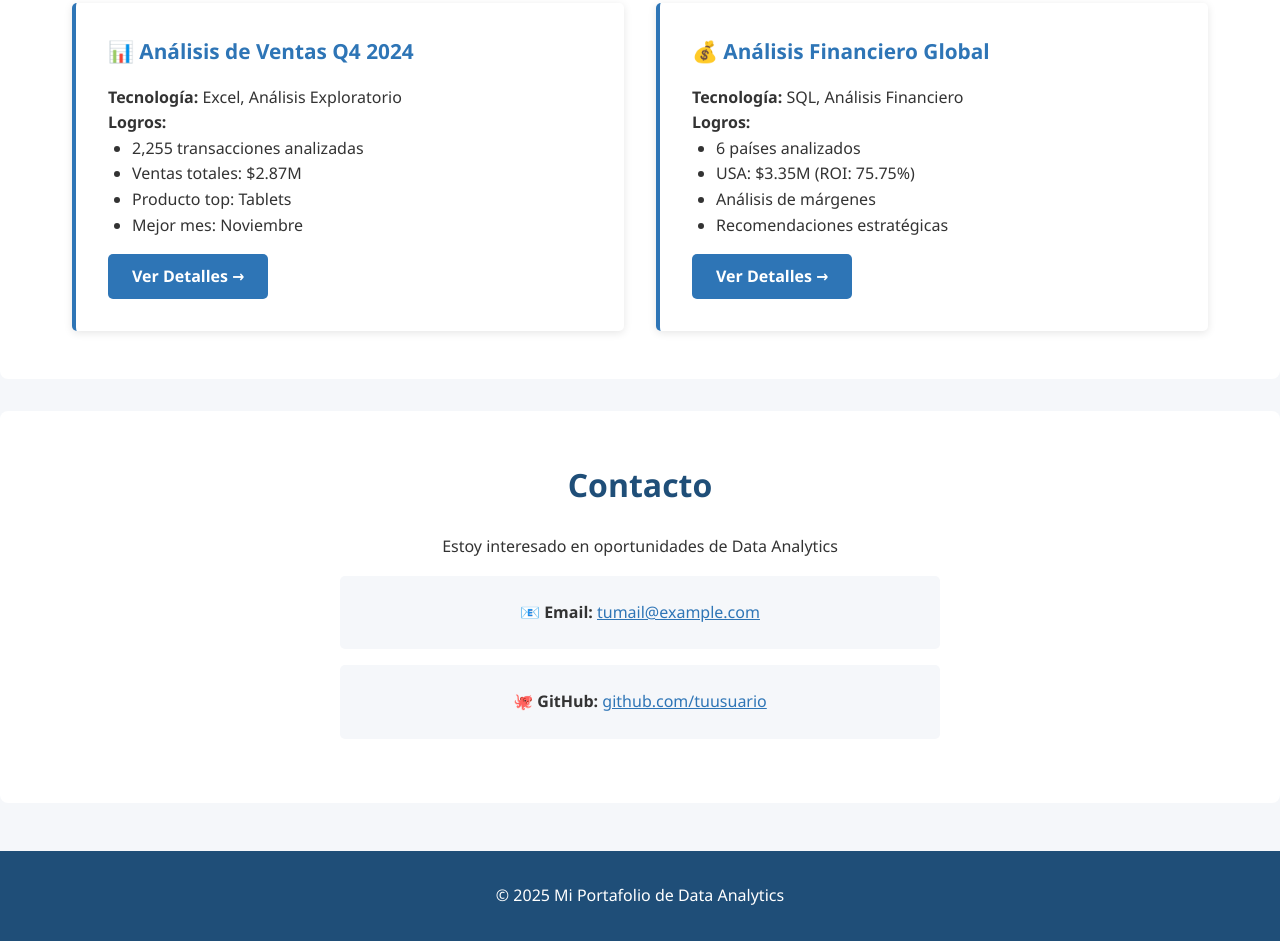
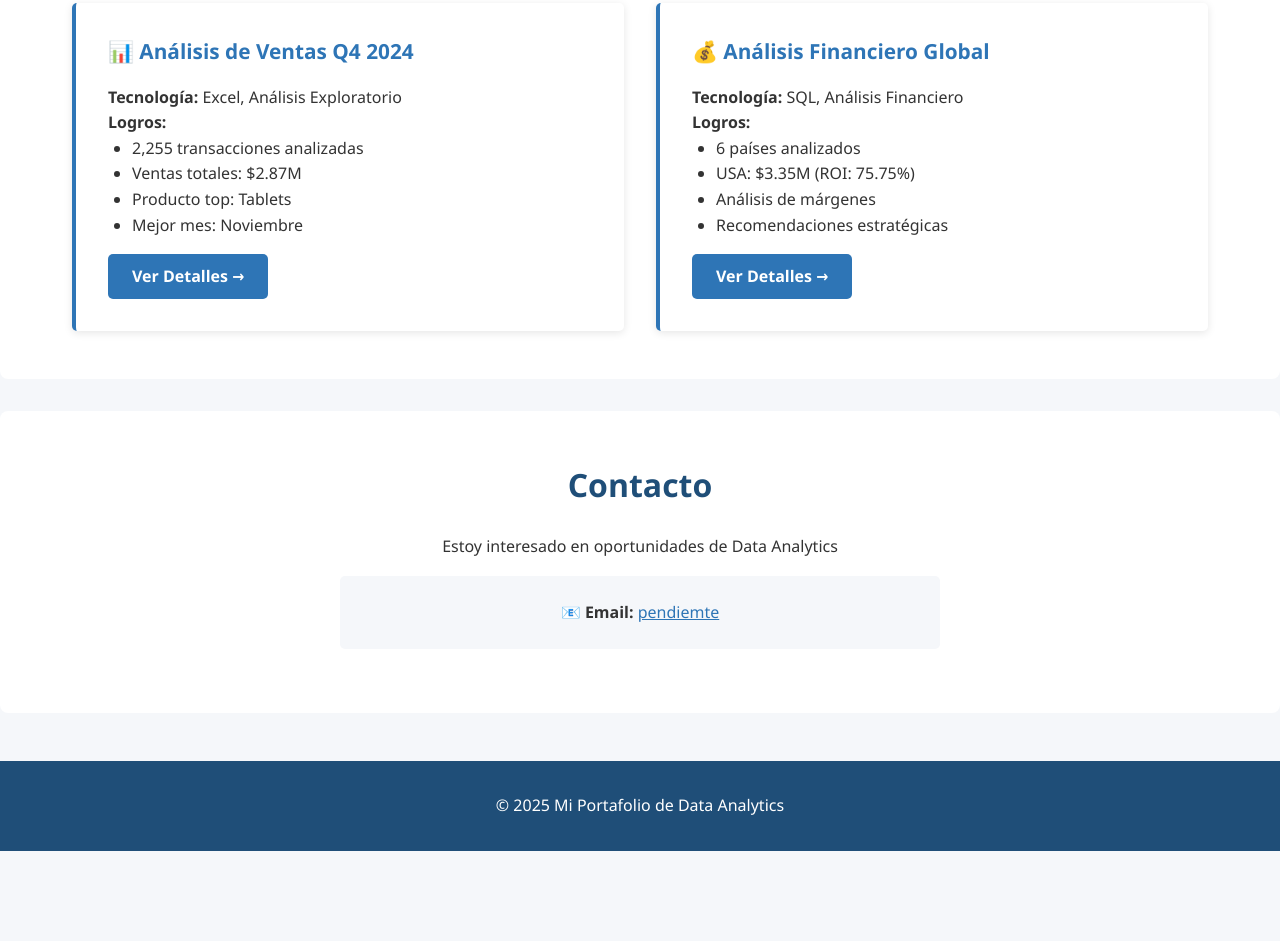
Before and after one commit to Nabile94/portafoliodata, a plain HTML site: page index.html in a window 1280 px wide. Shown: the part 637-1578 px from the top of the page. After the commit the page ends 1488 px from the top, so only its background shows below. Drawn offline with Linux system fonts and the light colour scheme.

Commit message:
Update index.html

```diff
--- a/index.html
+++ b/index.html
@@ -185,11 +185,9 @@
             <div class="contact-info">
                 <p>Estoy interesado en oportunidades de Data Analytics</p>
                 <div class="contact-item">
-                    <strong>📧 Email:</strong> <a href="mailto:tumail@example.com" style="color: #2e75b6;">tumail@example.com</a>
+                    <strong>📧 Email:</strong> <a href="mailto:tumail@example.com" style="color: #2e75b6;">pendiemte</a>
                 </div>
-                <div class="contact-item">
-                    <strong>🐙 GitHub:</strong> <a href="https://github.com/tuusuario" style="color: #2e75b6;" target="_blank">github.com/tuusuario</a>
-                </div>
+
             </div>
         </div>
     </section>
```
